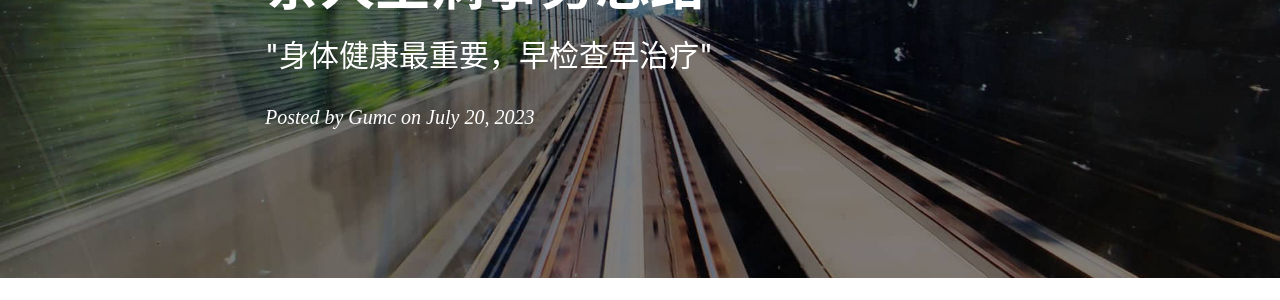
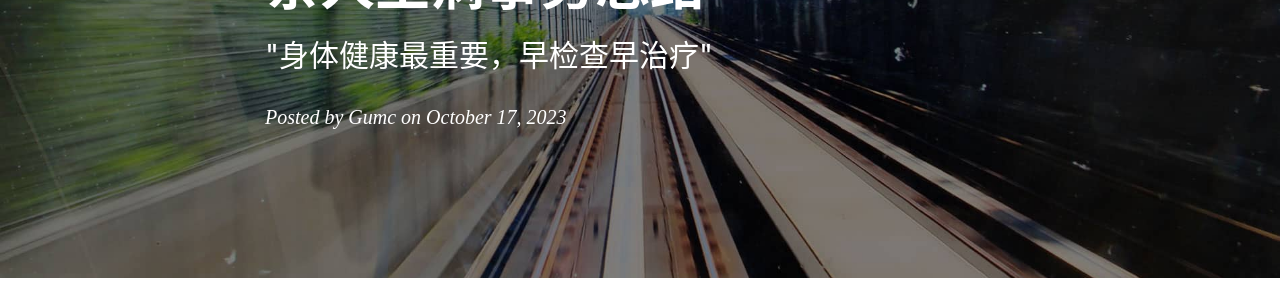
Before and after one commit to gumcstronger/gumcstronger.github.io, a Jekyll site: the page built from _posts/2023/2023-10-17-sick.md, in a window 1280 px wide. Shown: the part 245-545 px from the top of the page. Built offline with Jekyll 4.4.1, drawn with Linux system fonts in a browser that asks for light colours; comment, search, counter and statistics services are not loaded.

Commit message:
Update 2023-10-17-sick.md

```diff
--- a/_posts/2023/2023-10-17-sick.md
+++ b/_posts/2023/2023-10-17-sick.md
@@ -2,7 +2,7 @@
 layout:     post
 title:      "亲人生病事务总结"
 subtitle:   "\"身体健康最重要，早检查早治疗\""
-date:       2023-07-20 12:44:00
+date:       2023-10-17 14:44:00
 author:     "Gumc"
 header-img: "img/post-bg-2015.jpg"
 catalog: true
```
